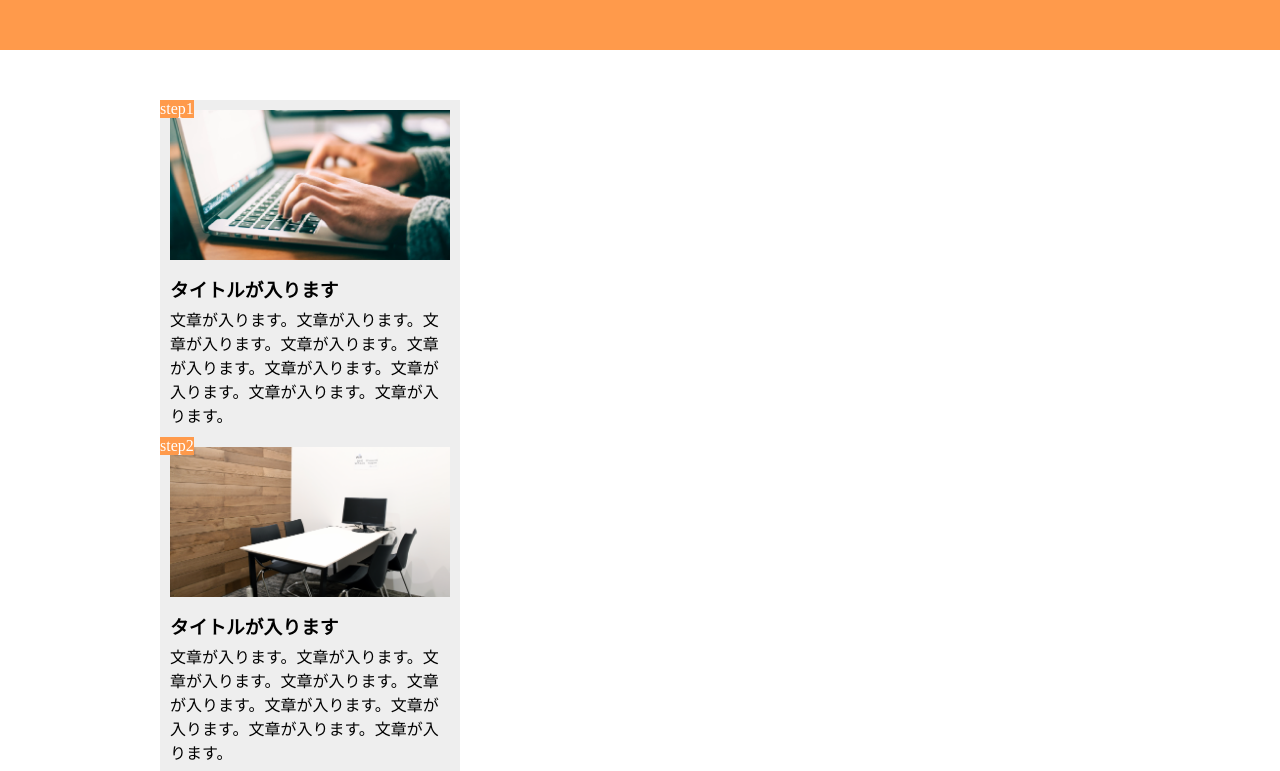
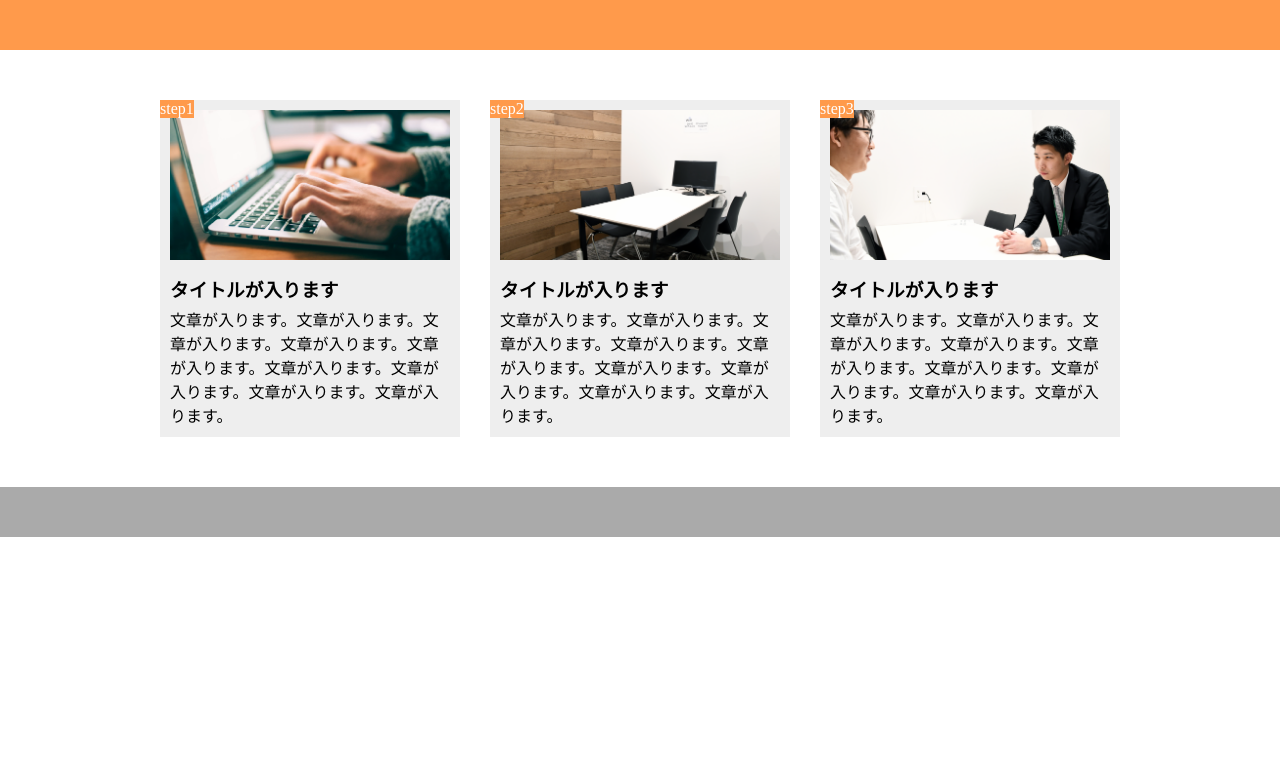
Before and after one commit to shioriyokoo/9, a plain HTML site: page index.html in a window 1280 px wide. Shown: the top 771 px of the page. Drawn offline with Linux system fonts and the light colour scheme.

Commit message:
[Remove]レスポンシブ化

```diff
--- a/style.css
+++ b/style.css
@@ -10,7 +10,7 @@ header {
 }
 
 main {
-  display: block;
+  display: flex;
   width: 960px;
   margin: 50px auto;
 }
@@ -23,7 +23,7 @@ main {
   position: relative;
 }
 
-.step-box:last-child; {
+.step-box:last-child {
   margin-right: 0;
 }
 
@@ -68,6 +68,7 @@ footer {
   main {
     width: 100%;
     justify-content: center;
+    display: block;
   }
   .step-box {
     width: 90%;
@@ -75,7 +76,7 @@ footer {
     margin-right: auto;
     margin-bottom: 20px;
   }
-  .step-box:last-child; {
+  .step-box:last-child {
     margin-bottom: 0;
   }
 }
```
